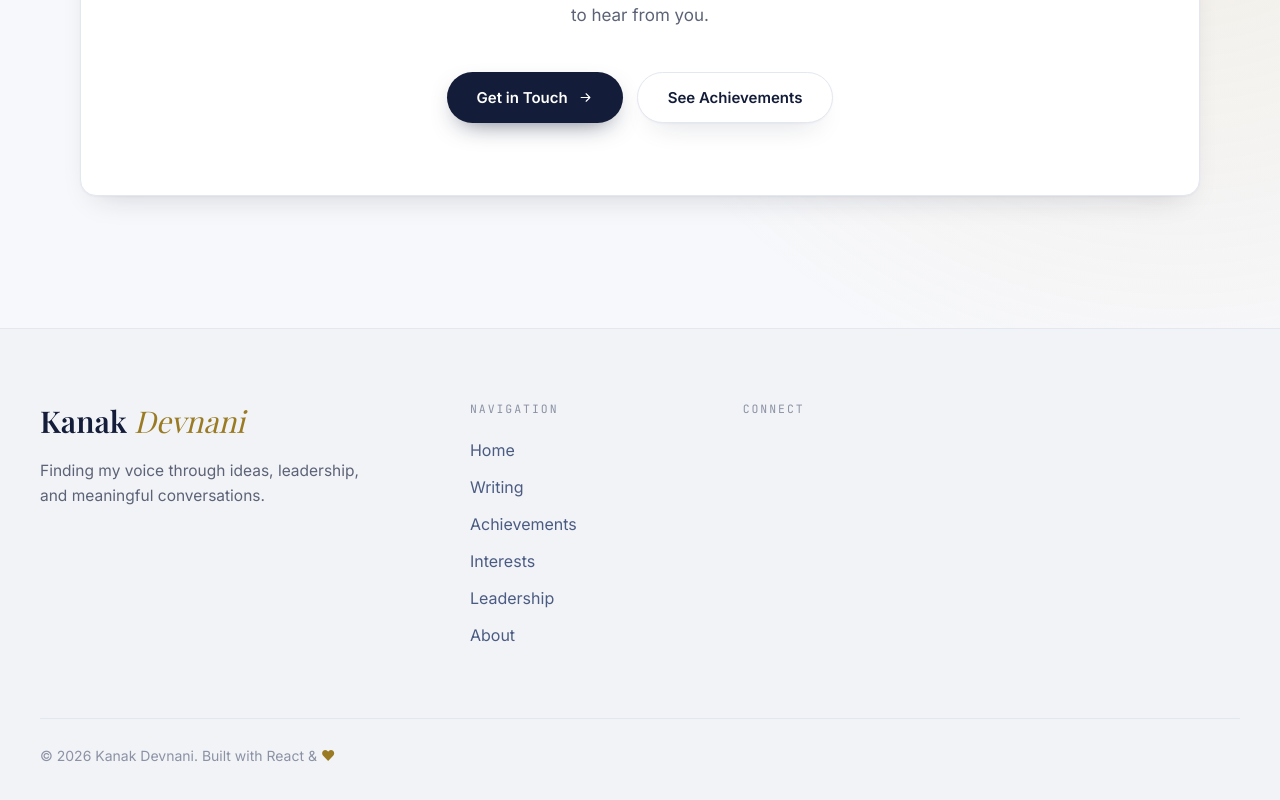
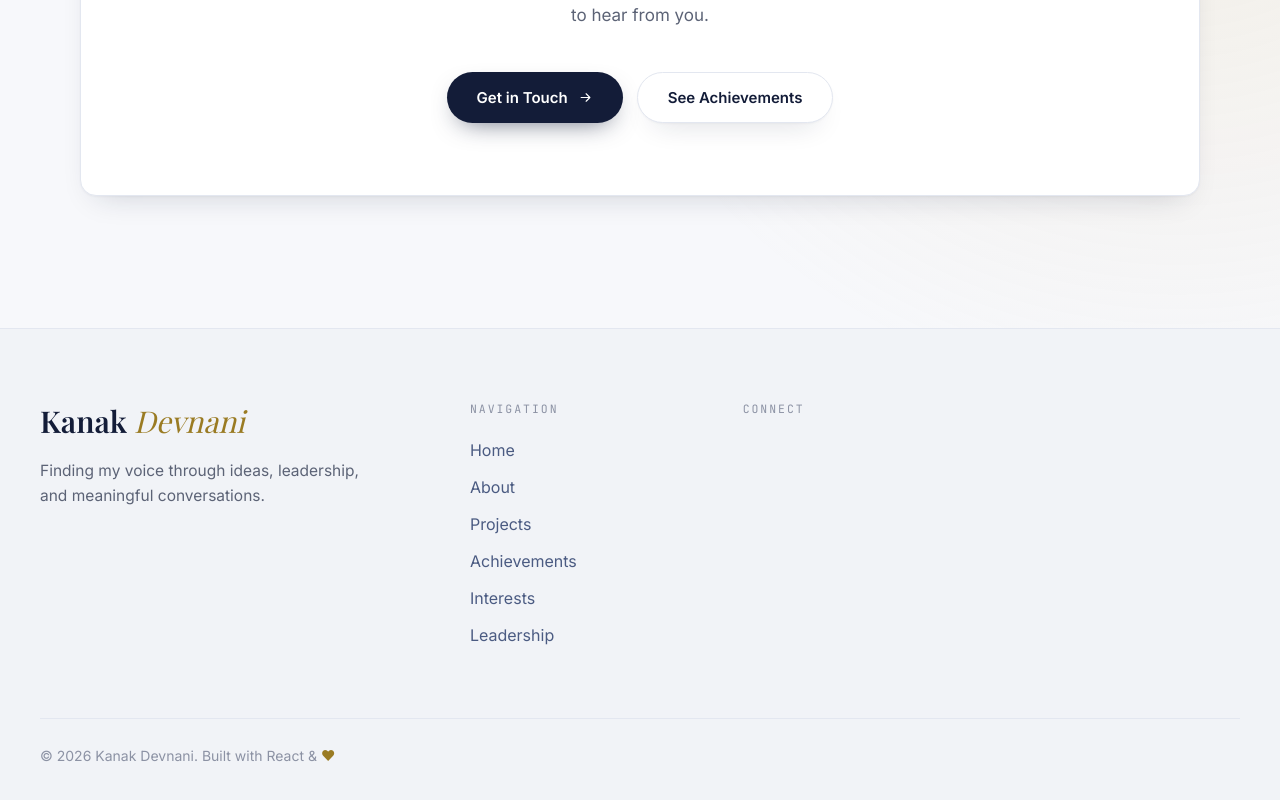
Before and after one commit to amitokamble8-pixel/kanak_portfolio_2, a React (Vite) app: page / in a window 1280 px wide. Shown: the part 5047-5847 px from the top of the page. Built offline with nearby package versions, Linux system fonts and the light colour scheme; a web font is replaced by a local one.

Commit message:
Update data.js

```diff
--- a/src/data.js
+++ b/src/data.js
@@ -384,11 +384,11 @@ export const GALLERIES = [
 
 export const FOOTER_NAV = [
   { label: "Home", to: "/" },
-  { label: "Writing", to: "/projects" },
+  { label: "About", to: "/about" },
+  { label: "Projects", to: "/projects" },
   { label: "Achievements", to: "/awards" },
   { label: "Interests", to: "/publications" },
   { label: "Leadership", to: "/volunteering" },
-  { label: "About", to: "/about" },
 ];
 
 export const FOOTER_PROFILES = [
```
